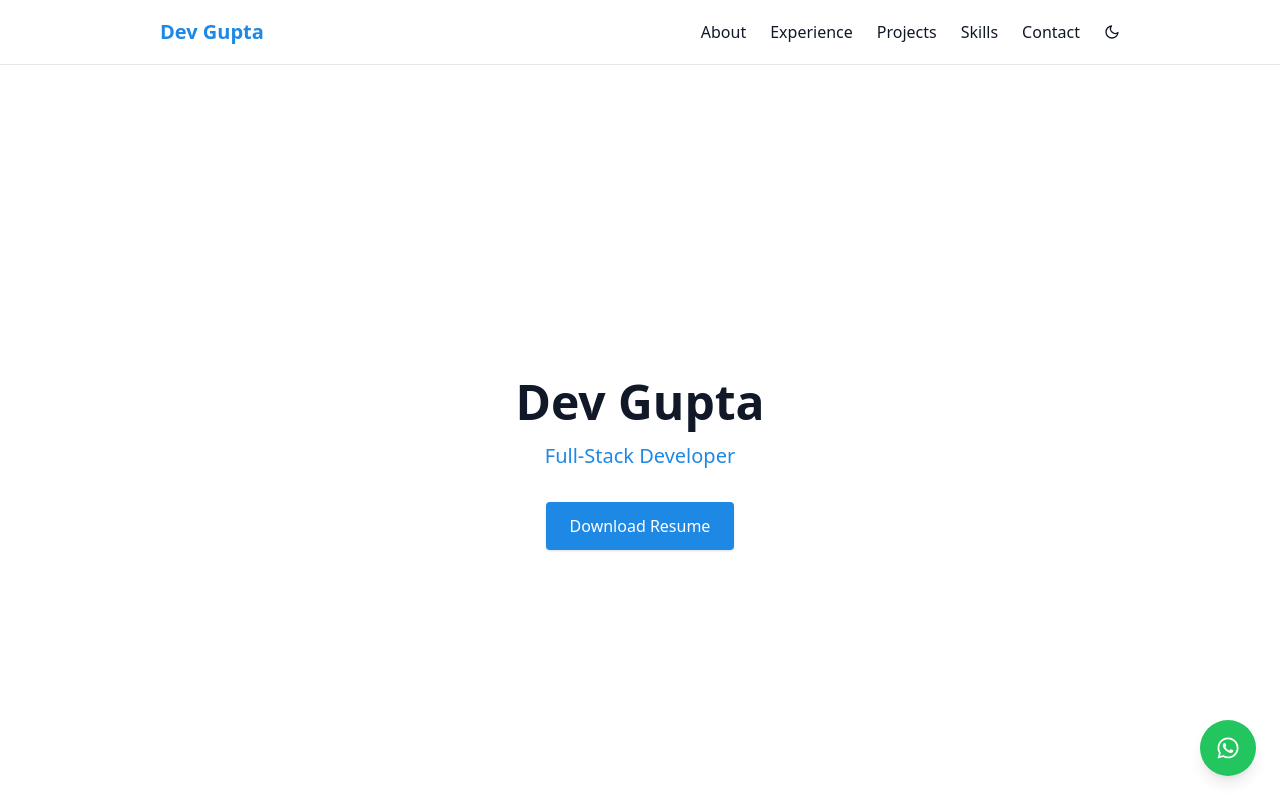
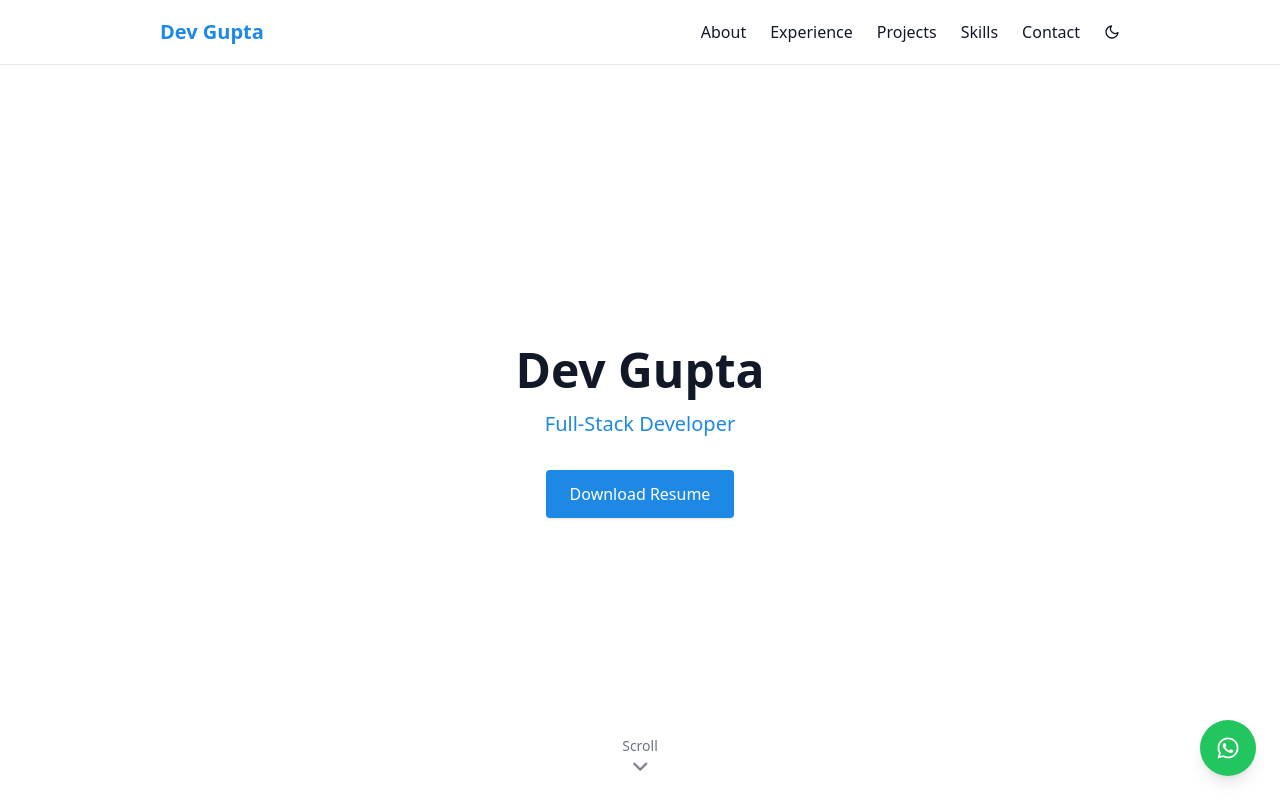
Before and after one commit to DevGupta004/resume, a React (Vite) app: page / in a window 1280 px wide. Shown: the top 800 px of the page. Built offline with nearby package versions, Linux system fonts and the light colour scheme; the HTML template or start-up script is replaced by a standard one.

Commit message:
auto scroll added

```diff
--- a/src/components/Hero.jsx
+++ b/src/components/Hero.jsx
@@ -5,7 +5,7 @@ import { resumeData } from '../data/resumeData';
 
 const Hero = () => {
   return (
-    <section id="home" className="min-h-screen flex flex-col justify-center items-center text-center">
+    <section id="home" className="relative min-h-[calc(100dvh-4rem)] flex flex-col justify-center items-center text-center">
       <motion.h1
         initial={{ opacity: 0, y: -20 }}
         animate={{ opacity: 1, y: 0 }}
@@ -29,6 +29,24 @@ const Hero = () => {
       >
         Download Resume
       </a>
+      <div className="absolute left-1/2 -translate-x-1/2 bottom-[calc(env(safe-area-inset-bottom)+1rem)]">
+        <a
+          href="#about"
+          aria-label="Scroll to next section"
+          className="group flex flex-col items-center text-sm text-gray-500 hover:text-primary focus:outline-none focus-visible:ring-2 focus-visible:ring-primary/50 rounded"
+        >
+          <span className="mb-1">Scroll</span>
+          <svg
+            className="w-6 h-6 animate-bounce"
+            viewBox="0 0 24 24"
+            fill="none"
+            xmlns="http://www.w3.org/2000/svg"
+            aria-hidden="true"
+          >
+            <path d="M6 9l6 6 6-6" stroke="currentColor" strokeWidth="2" strokeLinecap="round" strokeLinejoin="round" />
+          </svg>
+        </a>
+      </div>
     </section>
   );
 };
```
Also changed, not shown: 1 other file (tests, documents, lock files or other folders).
